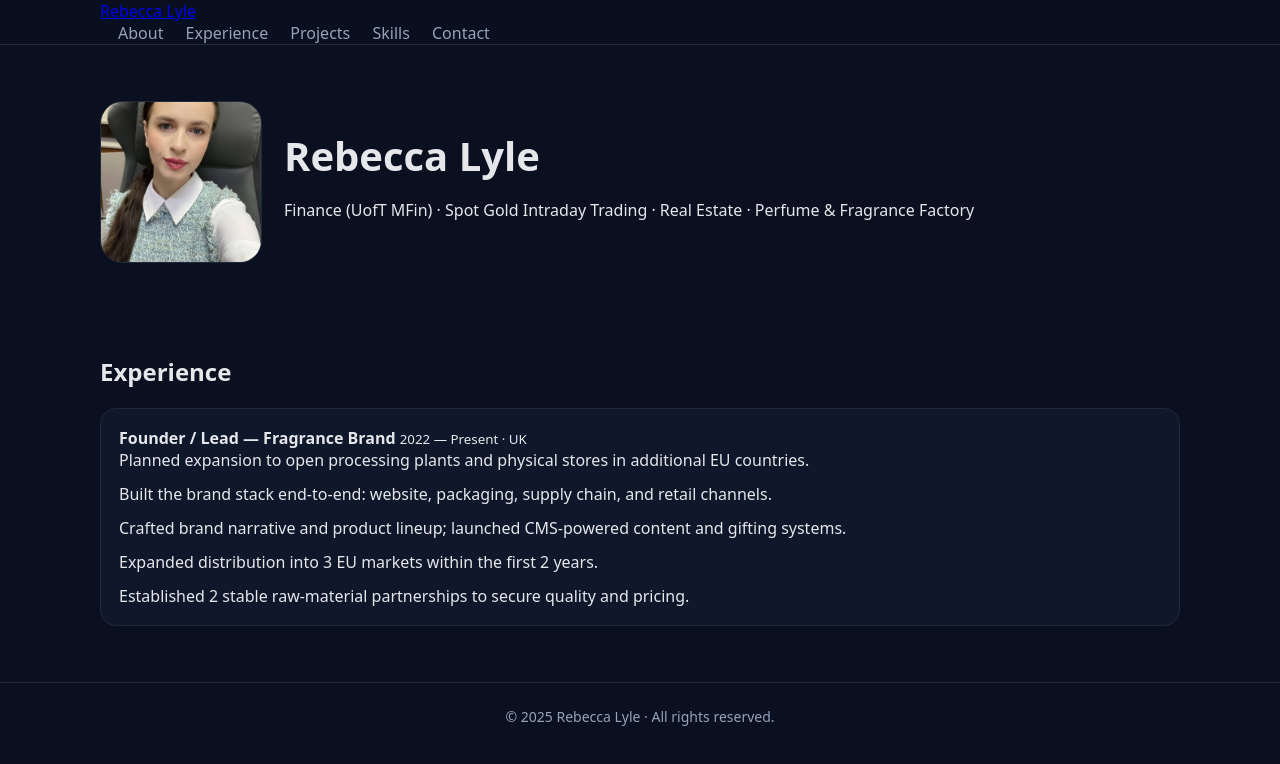
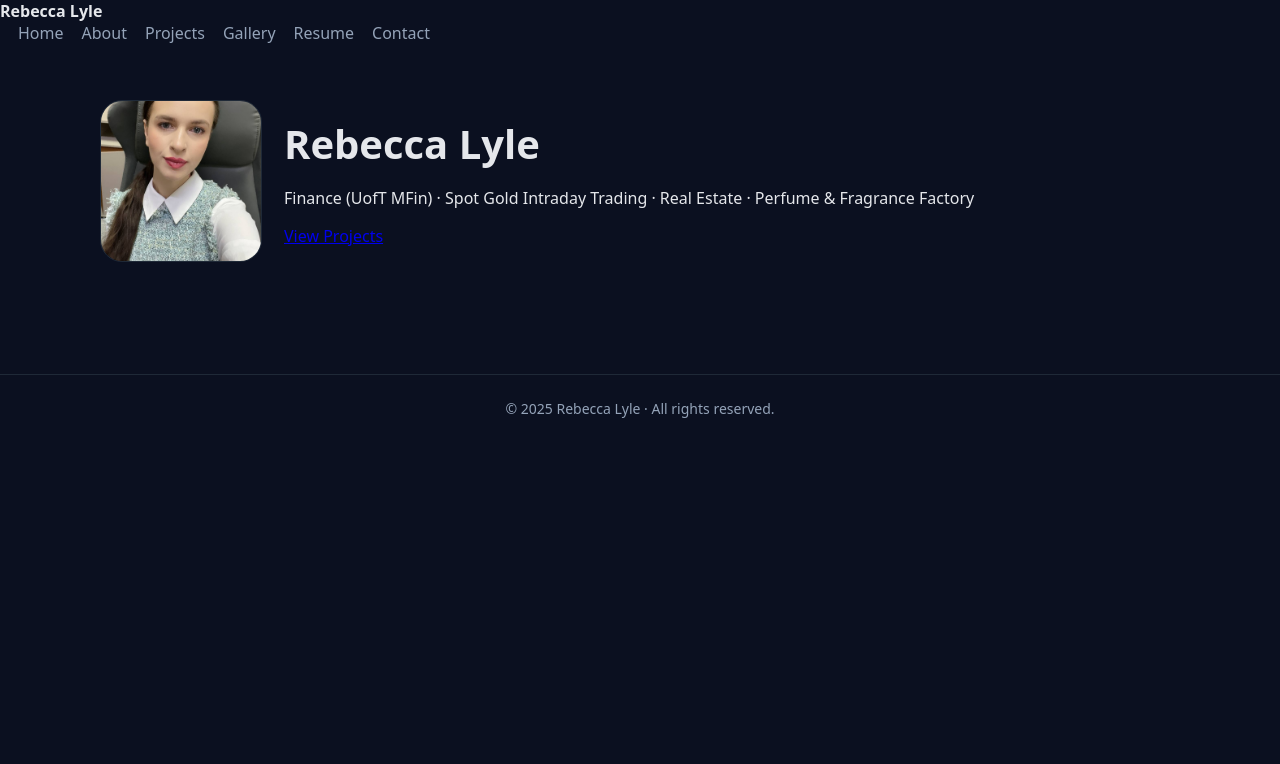
Before and after one commit to Rebeccaasfasf/RebeccaLyle, a plain HTML site: page index.html in a window 1280 px wide. Drawn offline with Linux system fonts and the light colour scheme.

Commit message:
Add files via upload

```diff
--- a/index.html
+++ b/index.html
@@ -1,59 +1,2 @@
-<!doctype html>
-<html lang="en">
-<head>
-  <meta charset="utf-8" />
-  <meta name="viewport" content="width=device-width, initial-scale=1" />
-  <title>Rebecca Lyle — Portfolio & Resume</title>
-  <meta name="description" content="Finance (UofT MFin) · Spot gold intraday trading · Real estate · Perfume & fragrance factory.">
-  <link rel="icon" href="assets/favicon.svg" type="image/svg+xml">
-  <link rel="preload" as="image" href="assets/profile.jpg">
-  <link rel="stylesheet" href="styles.css" />
-</head>
-<body>
-  <header class="sticky">
-    <div class="container inner">
-      <a class="brand" href="#top"><span>Rebecca Lyle</span></a>
-      <nav>
-        <a href="#about">About</a>
-        <a href="#experience">Experience</a>
-        <a href="#projects">Projects</a>
-        <a href="#skills">Skills</a>
-        <a href="#contact">Contact</a>
-      </nav>
-    </div>
-  </header>
-
-  <main id="top" class="container">
-    <section class="hero">
-      <img src="assets/profile.jpg" alt="Portrait of Rebecca Lyle" class="avatar">
-      <div>
-        <h1>Rebecca Lyle</h1>
-        <p class="lead">Finance (UofT MFin) · Spot Gold Intraday Trading · Real Estate · Perfume & Fragrance Factory</p>
-      </div>
-    </section>
-
-    <section id="experience">
-      <h2>Experience</h2>
-      <div class="card">
-        <strong>Founder / Lead — Fragrance Brand</strong>
-        <small class="muted">2022 — Present · UK</small>
-        <ul class="list">
-          <li>Planned expansion to open processing plants and physical stores in additional EU countries.</li>
-          <li>Built the brand stack end-to-end: website, packaging, supply chain, and retail channels.</li>
-          <li>Crafted brand narrative and product lineup; launched CMS-powered content and gifting systems.</li>
-          <li>Expanded distribution into 3 EU markets within the first 2 years.</li>
-          <li>Established 2 stable raw-material partnerships to secure quality and pricing.</li>
-        </ul>
-      </div>
-    </section>
-  </main>
-
-  <footer>
-    <div class="container">© <span id="year"></span> Rebecca Lyle · All rights reserved.</div>
-  </footer>
-
-  <script>
-    document.getElementById('year').textContent = new Date().getFullYear();
-  </script>
-</body>
-</html>
+<!doctype html><html lang='en'><head><meta charset='utf-8'><meta name='viewport' content='width=device-width, initial-scale=1'>
+<title>Home — Rebecca Lyle</title><link rel='stylesheet' href='styles.css'><link rel='icon' href='assets/favicon.svg'></head><body><header><div class='inner'><strong>Rebecca Lyle</strong><nav><a href='index.html'>Home</a><a href='about.html'>About</a><a href='projects.html'>Projects</a><a href='gallery.html'>Gallery</a><a href='resume.html'>Resume</a><a href='contact.html'>Contact</a></nav></div></header><main class='container'><section class='hero'><img src='assets/profile.jpg' alt='Rebecca Lyle' class='avatar'><div><h1>Rebecca Lyle</h1><p class='lead'>Finance (UofT MFin) · Spot Gold Intraday Trading · Real Estate · Perfume & Fragrance Factory</p><a class='button' href='projects.html'>View Projects</a></div></section></main><footer>© <span id='year'></span> Rebecca Lyle · All rights reserved.</footer><script>document.getElementById('year').textContent=new Date().getFullYear();</script></body></html>
--- /dev/null
+++ b/sitemap.xml
@@ -0,0 +1 @@
+<?xml version='1.0' encoding='UTF-8'?><urlset xmlns='http://www.sitemaps.org/schemas/sitemap/0.9'><url><loc>/index.html</loc></url></urlset>
```
Also changed, not shown: 404.html (added, +2 -0 lines), about.html (added, +2 -0 lines), contact.html (added, +2 -0 lines), gallery.html (added, +2 -0 lines), projects.html (added, +2 -0 lines), projects.json (added, +32 -0 lines), resume.html (added, +2 -0 lines), assets/favicon.svg, robots.txt (added), vercel.json (added), 1 other file.
